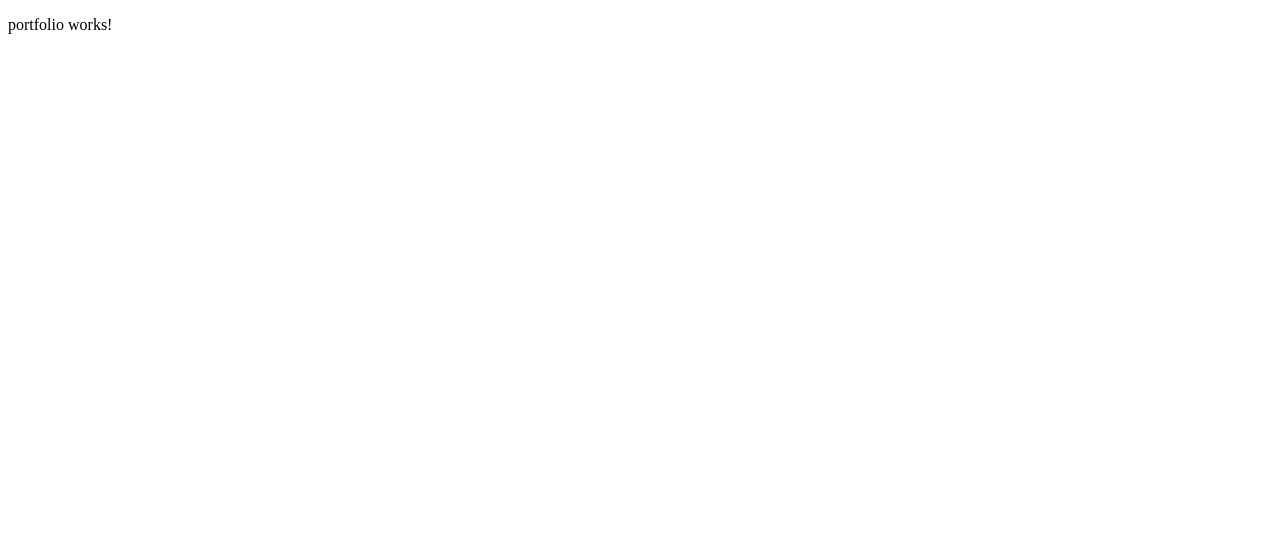
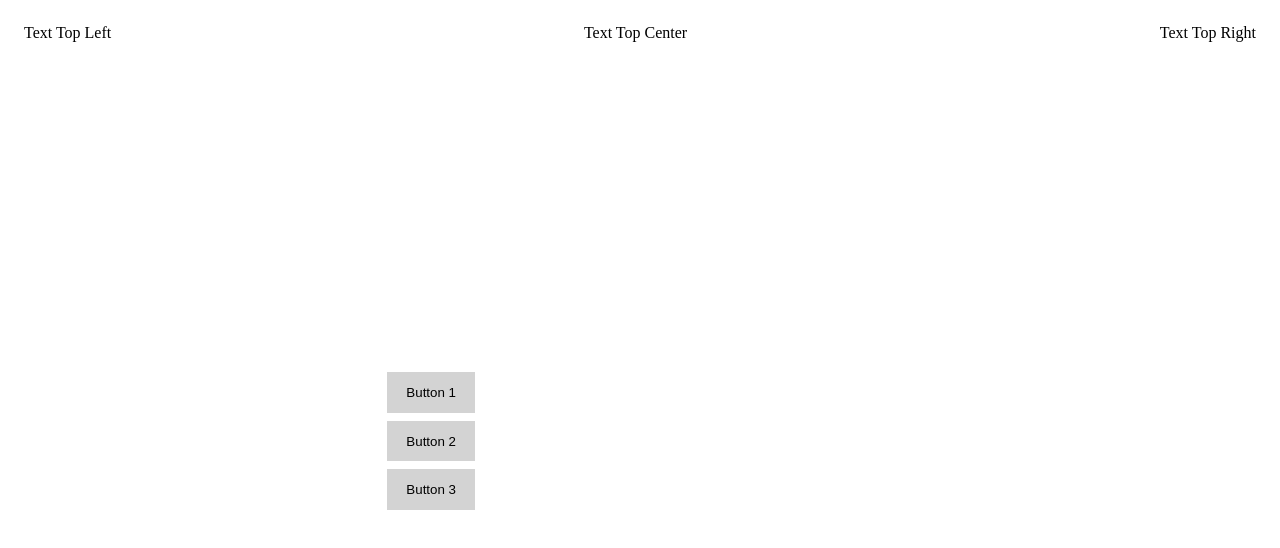
Before and after one commit to EarthWormGym/louie-norman-portfolio, an Angular app: page /home in a window 1280 px wide. Shown: the top 548 px of the page. Built offline with nearby package versions, Linux system fonts and the light colour scheme.

Commit message:
basic layout

```diff
--- a/angular.json
+++ b/angular.json
@@ -5,7 +5,11 @@
   "projects": {
     "louie-norman-portfolio": {
       "projectType": "application",
-      "schematics": {},
+      "schematics": {
+        "@schematics/angular:component": {
+          "style": "scss"
+        }
+      },
       "root": "",
       "sourceRoot": "src",
       "prefix": "app",
@@ -20,12 +24,13 @@
               "zone.js"
             ],
             "tsConfig": "tsconfig.app.json",
+            "inlineStyleLanguage": "scss",
             "assets": [
               "src/favicon.ico",
               "src/assets"
             ],
             "styles": [
-              "src/styles.css"
+              "src/styles.scss"
             ],
             "scripts": []
           },
@@ -79,12 +84,13 @@
               "zone.js/testing"
             ],
             "tsConfig": "tsconfig.spec.json",
+            "inlineStyleLanguage": "scss",
             "assets": [
               "src/favicon.ico",
               "src/assets"
             ],
             "styles": [
-              "src/styles.css"
+              "src/styles.scss"
             ],
             "scripts": []
           }
--- a/src/app/app.component.ts
+++ b/src/app/app.component.ts
@@ -7,7 +7,7 @@ import { RouterOutlet } from '@angular/router';
   standalone: true,
   imports: [CommonModule, RouterOutlet],
   templateUrl: './app.component.html',
-  styleUrl: './app.component.css'
+  styleUrl: './app.component.scss'
 })
 export class AppComponent {
   title = 'louie-norman-portfolio';
--- a/src/app/app.config.ts
+++ b/src/app/app.config.ts
@@ -1,7 +1,7 @@
 import { ApplicationConfig } from '@angular/core';
 import { provideRouter } from '@angular/router';
+import { routes } from './app.routes';
 
-import { routes } from './app.routes';
 
 export const appConfig: ApplicationConfig = {
   providers: [provideRouter(routes)]
--- a/src/app/portfolio/portfolio.component.html
+++ b/src/app/portfolio/portfolio.component.html
@@ -1 +1,20 @@
-<p>portfolio works!</p>
+<div class="container">
+    <header>
+      <div class="top-left">Text Top Left</div>
+      <div class="top-center">Text Top Center</div>
+      <div class="top-right">Text Top Right</div>
+    </header>
+
+    <main>
+      <aside class="button-list">
+        <button>Button 1</button>
+        <button>Button 2</button>
+        <button>Button 3</button>
+        </aside>
+      <section class="content">
+        </section>
+    </main>
+
+    <footer>
+    </footer>
+  </div>
--- /dev/null
+++ b/src/app/portfolio/portfolio.component.scss
@@ -0,0 +1,57 @@
+.container {
+    display: grid;
+    grid-template-areas:
+      "header header header"
+      "buttons content content"
+      "footer footer footer";
+    grid-template-rows: auto 1fr auto; // Header and footer adjust, main content takes up remaining space
+    height: 100vh; // Make container take up full viewport height
+  }
+
+  header {
+    grid-area: header;
+    display: flex; // Align items within the header
+    justify-content: space-between; // Distribute items evenly
+    padding: 1rem;
+
+    > div { // Style for each text element in header
+      align-self: center; // Vertically center text
+    }
+  }
+
+  main {
+    grid-area: buttons content;
+    display: grid;
+    grid-template-columns: auto 1fr; // Buttons take needed space, content the rest
+    gap: 1rem;
+    padding: 1rem;
+  }
+
+  .button-list {
+    grid-area: buttons;
+    display: flex;
+    flex-direction: column; // Arrange buttons vertically
+    gap: 0.5rem;
+
+    button {
+      padding: 0.8rem 1.2rem;
+      border: none;
+      background-color: lightgray; // Default color
+      cursor: pointer;
+      transition: background-color 0.3s ease; // Smooth hover effect
+
+      &:hover {
+        background-color: gray; // Highlighted color
+      }
+    }
+  }
+
+  .content {
+    grid-area: content;
+    // Add content-specific styling here if needed
+  }
+
+  footer {
+    grid-area: footer;
+    // Add footer styling here if needed
+  }
--- a/src/app/portfolio/portfolio.component.ts
+++ b/src/app/portfolio/portfolio.component.ts
@@ -5,7 +5,7 @@ import { Component } from '@angular/core';
   standalone: true,
   imports: [],
   templateUrl: './portfolio.component.html',
-  styleUrl: './portfolio.component.css'
+  styleUrl: './portfolio.component.scss'
 })
 export class PortfolioComponent {
 
```
Also changed, not shown: src/app/app.component.css (deleted), src/app/app.component.html (line endings or trailing spaces), src/app/app.component.scss (added), src/app/portfolio/portfolio.component.css (deleted), src/styles.scss (renamed from src/styles.css), 1 other file (tests, documents, lock files or other folders).
